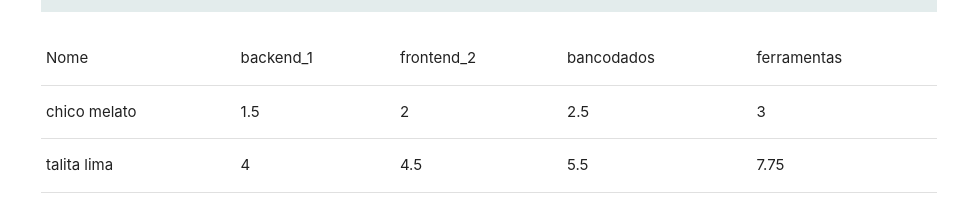
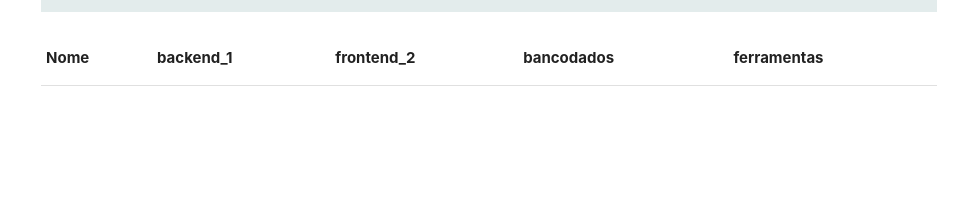
Before and after one commit to Julioklyn/intro_mvc, a plain HTML site: page index.html in a window 1280 px wide. Shown: the part 305-514 px from the top of the page, without its empty margins (151-1128 px from the left). Drawn offline with Linux system fonts and the light colour scheme.

Commit message:
Inserir dados da tabela

```diff
--- a/index.html
+++ b/index.html
@@ -77,33 +77,11 @@
           </div>
         </div>
       </form>
-      <table>
-        <thead>
-          <tr>
-            <td>Nome</td>
-            <td>backend_1</td>
-            <td>frontend_2</td>
-            <td>bancodados</td>
-            <td>ferramentas</td>
-          </tr>
-        </thead>
+      <table data-table-alunos>
+        <thead> </thead>
 
-        <tbody>
-          <tr>
-            <td>chico melato</td>
-            <td>1.5</td>
-            <td>2</td>
-            <td>2.5</td>
-            <td>3</td>
-          </tr>
-          <tr>
-            <td>talita lima</td>
-            <td>4</td>
-            <td>4.5</td>
-            <td>5.5</td>
-            <td>7.75</td>
-          </tr>
-        </tbody>
+        <tbody> </tbody>
+
       </table>
     </div>
 
@@ -115,7 +93,7 @@
           _id: 0,
           nome: "chico melato",
           notas: {
-            backend_1: [1, 1, 2, 2],
+            backend_1: [7, 8, 9, 5],
             frontend_2: [2, 2, 2, 2],
             bancodados: [2, 2, 3, 3],
             ferramentas: [3, 3, 3, 3],
@@ -133,5 +111,7 @@
         },
       ];
     </script>
+
+    <script src="./js/app.js"></script>
   </body>
 </html>
--- /dev/null
+++ b/js/app.js
@@ -0,0 +1,22 @@
+alunos.forEach(aluno => {
+    aluno.media = {}
+    for(let materia in aluno.notas){
+        aluno.media[materia] = average(...aluno.notas[materia])
+    }
+});
+
+console.log(alunos);
+
+const htmlHeader = document.createElement('tr')
+htmlHeader.innerHTML = `<th>Nome</th>`
+
+const htmlHeaderMaterias = Object.keys(alunos[0].notas).map(materia => {
+    console.log(materia)
+    return `<th>${materia}</th>`
+}).join('')
+
+console.log(htmlHeaderMaterias)
+htmlHeader.innerHTML += htmlHeaderMaterias
+console.log(htmlHeader.innerHTML)
+
+document.querySelector('[data-table-alunos] thead').appendChild(htmlHeader)
```
